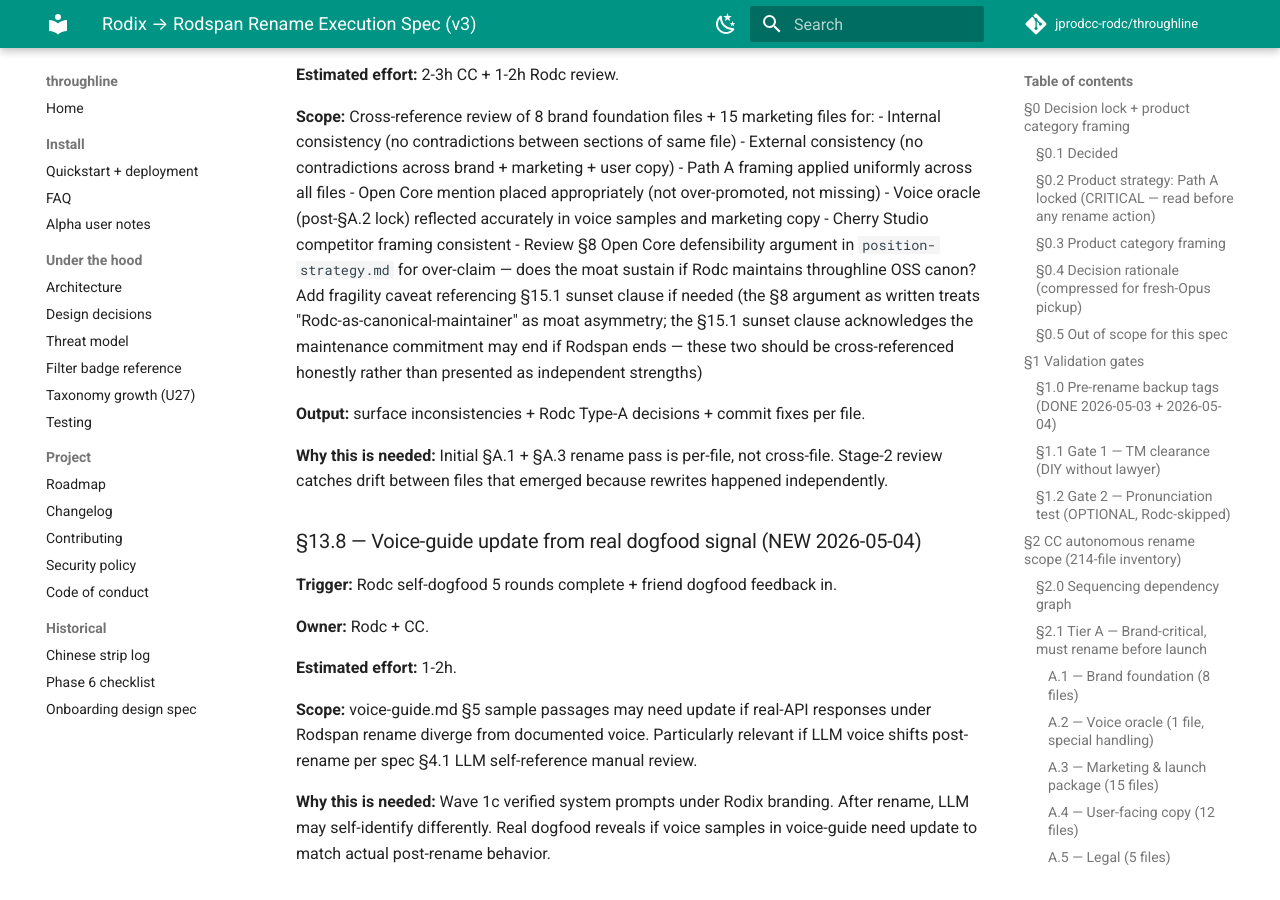
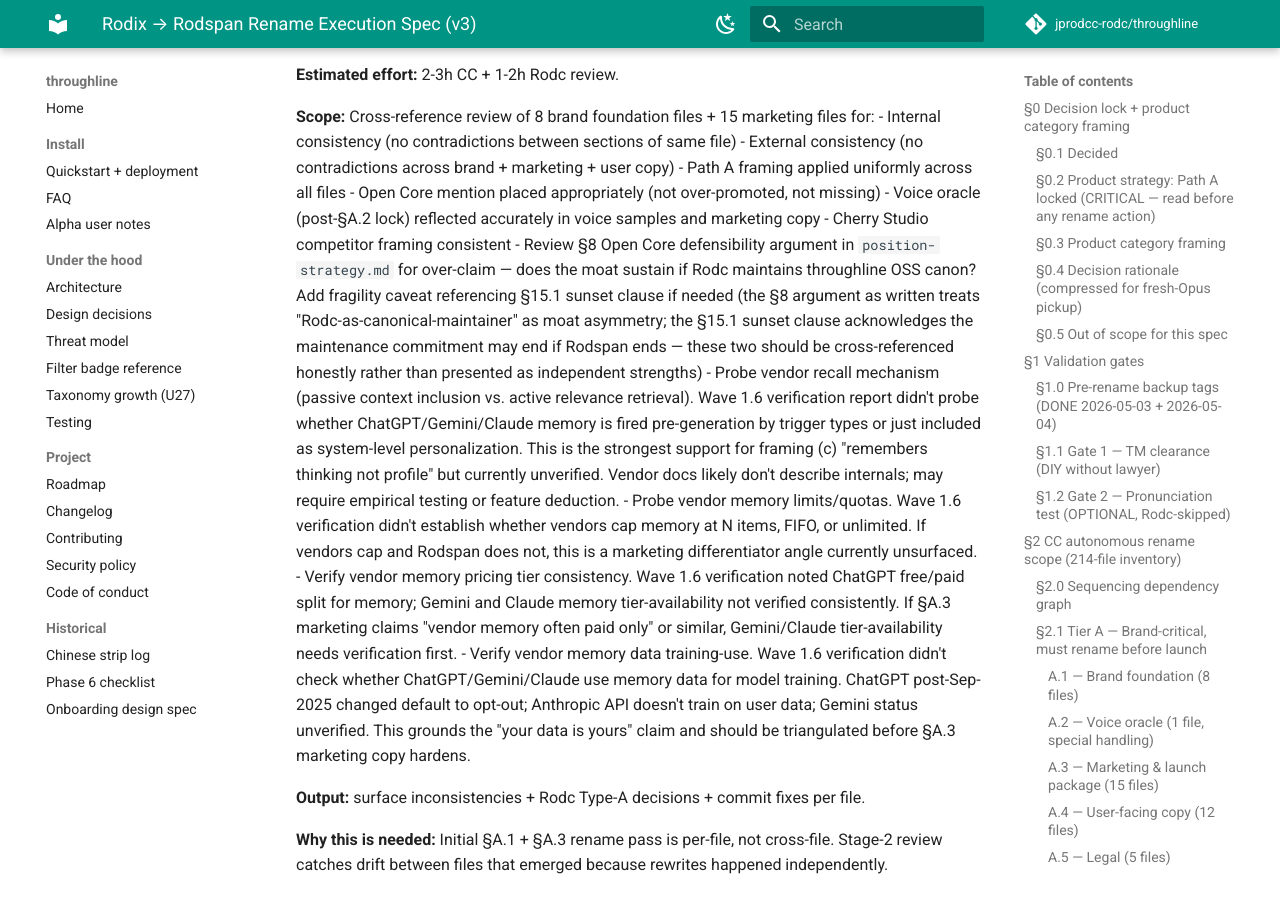
Before and after one commit to jprodcc-rodc/throughline, an MkDocs documentation site: the page built from docs/superpowers/tasks/rodix-to-rodspan-rename.md, in a window 1280 px wide and 900 px high, scrolled down 37977 px. Built offline with MkDocs 1.6.1 and Material for MkDocs 9.7.7, drawn with Linux system fonts in a browser that asks for light colours; comment, search, counter and statistics services are not loaded.

Commit message:
spec(§13.7): add 4 gap items from Wave 1.6 verification second-pass — recall mechanism / memory limits / pricing tier consistency / training-use. These are scope additions for stage-2 review, surfaced post-Wave-1.6 as second-pass evaluation gaps.
Co-Authored-By: Claude Opus 4.7 (1M context) <noreply@anthropic.com>

```diff
--- a/docs/superpowers/tasks/rodix-to-rodspan-rename.md
+++ b/docs/superpowers/tasks/rodix-to-rodspan-rename.md
@@ -1104,6 +1104,10 @@ Rodc strategic decision; not blocking.
 - Voice oracle (post-§A.2 lock) reflected accurately in voice samples and marketing copy
 - Cherry Studio competitor framing consistent
 - Review §8 Open Core defensibility argument in `position-strategy.md` for over-claim — does the moat sustain if Rodc maintains throughline OSS canon? Add fragility caveat referencing §15.1 sunset clause if needed (the §8 argument as written treats "Rodc-as-canonical-maintainer" as moat asymmetry; the §15.1 sunset clause acknowledges the maintenance commitment may end if Rodspan ends — these two should be cross-referenced honestly rather than presented as independent strengths)
+- Probe vendor recall mechanism (passive context inclusion vs. active relevance retrieval). Wave 1.6 verification report didn't probe whether ChatGPT/Gemini/Claude memory is fired pre-generation by trigger types or just included as system-level personalization. This is the strongest support for framing (c) "remembers thinking not profile" but currently unverified. Vendor docs likely don't describe internals; may require empirical testing or feature deduction.
+- Probe vendor memory limits/quotas. Wave 1.6 verification didn't establish whether vendors cap memory at N items, FIFO, or unlimited. If vendors cap and Rodspan does not, this is a marketing differentiator angle currently unsurfaced.
+- Verify vendor memory pricing tier consistency. Wave 1.6 verification noted ChatGPT free/paid split for memory; Gemini and Claude memory tier-availability not verified consistently. If §A.3 marketing claims "vendor memory often paid only" or similar, Gemini/Claude tier-availability needs verification first.
+- Verify vendor memory data training-use. Wave 1.6 verification didn't check whether ChatGPT/Gemini/Claude use memory data for model training. ChatGPT post-Sep-2025 changed default to opt-out; Anthropic API doesn't train on user data; Gemini status unverified. This grounds the "your data is yours" claim and should be triangulated before §A.3 marketing copy hardens.
 
 **Output:** surface inconsistencies + Rodc Type-A decisions + commit fixes per file.
 
```
